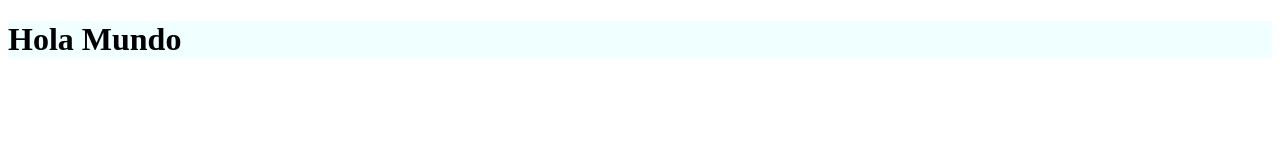
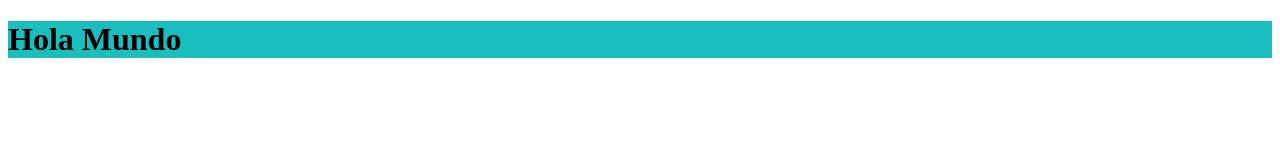
Before and after one commit to Abbel-nile/lenguajesweb_abigail_villarreal, a plain HTML site: page index.html in a window 1280 px wide. Drawn offline with Linux system fonts and the light colour scheme.

Commit message:
css cambios

```diff
--- a/css/style.css
+++ b/css/style.css
@@ -1,6 +1,6 @@
 
 h1 {
 
-background-color: azure;
+background-color: rgb(26, 190, 190);
 
 }
```
